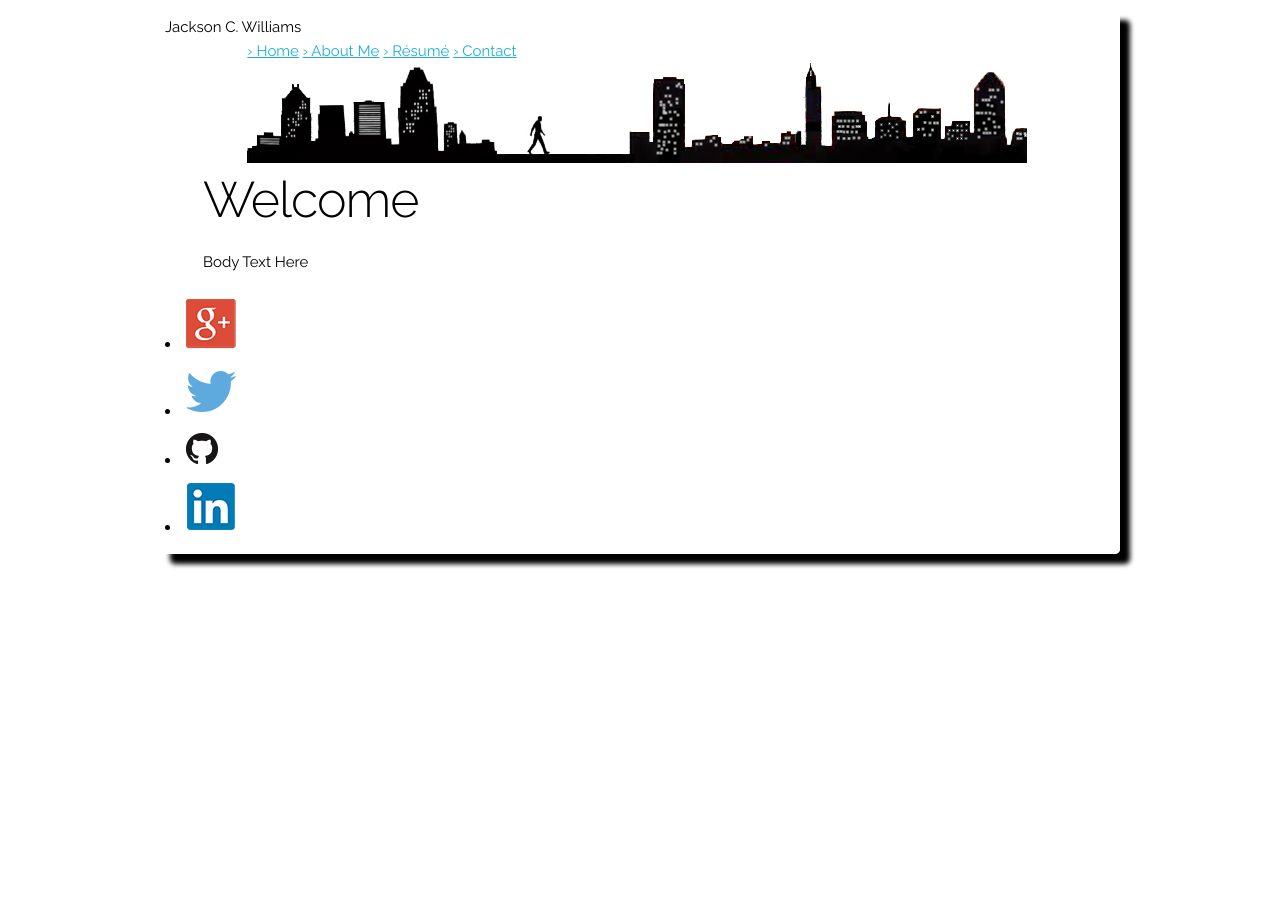
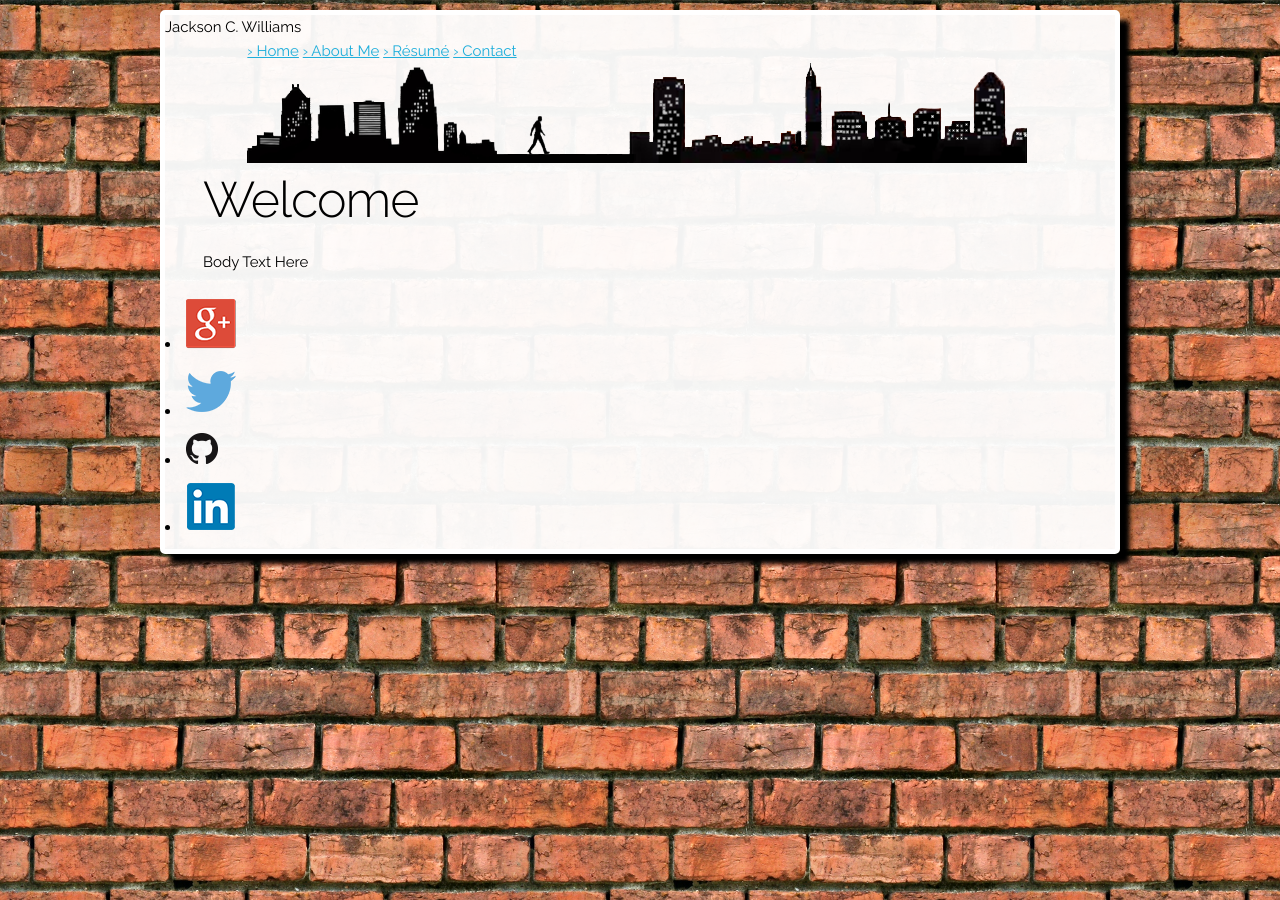
Before and after one commit to jacksoncwilliams/jackson-erin, a Jekyll site: the page built from fleektryout.html, in a window 1280 px wide. Built offline with Jekyll 4.4.1, drawn with Linux system fonts in a browser that asks for light colours.

Commit message:
Update skeleton.css

```diff
--- a/css/skeleton.css
+++ b/css/skeleton.css
@@ -28,6 +28,10 @@
 
 /* Grid
 â€“â€“â€“â€“â€“â€“â€“â€“â€“â€“â€“â€“â€“â€“â€“â€“â€“â€“â€“â€“â€“â€“â€“â€“â€“â€“â€“â€“â€“â€“â€“â€“â€“â€“â€“â€“â€“â€“â€“â€“â€“â€“â€“â€“â€“â€“â€“â€“â€“â€“ */
+
+body {
+background: #ffffff url(/images/backgrounds/brick6.jpg) ; }
+
 .container {
   position: relative;
   width: 100%;
```
